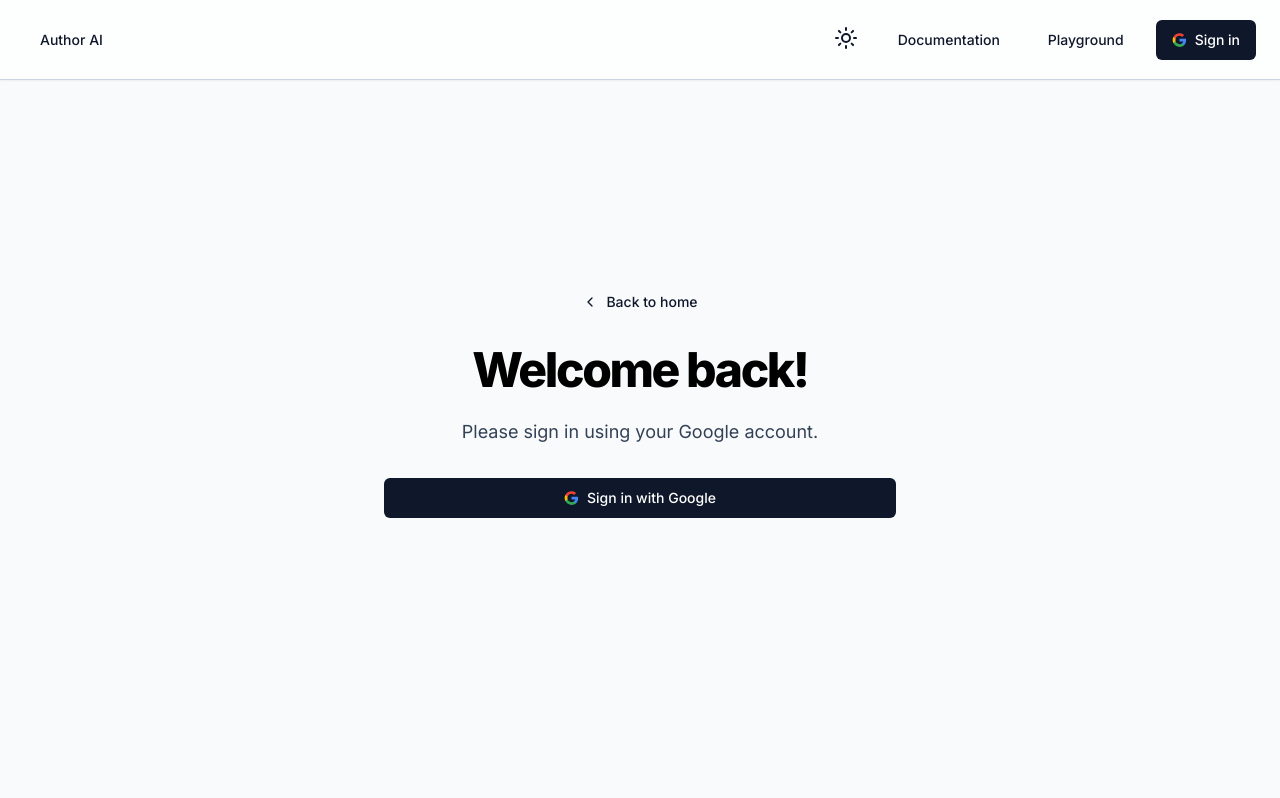
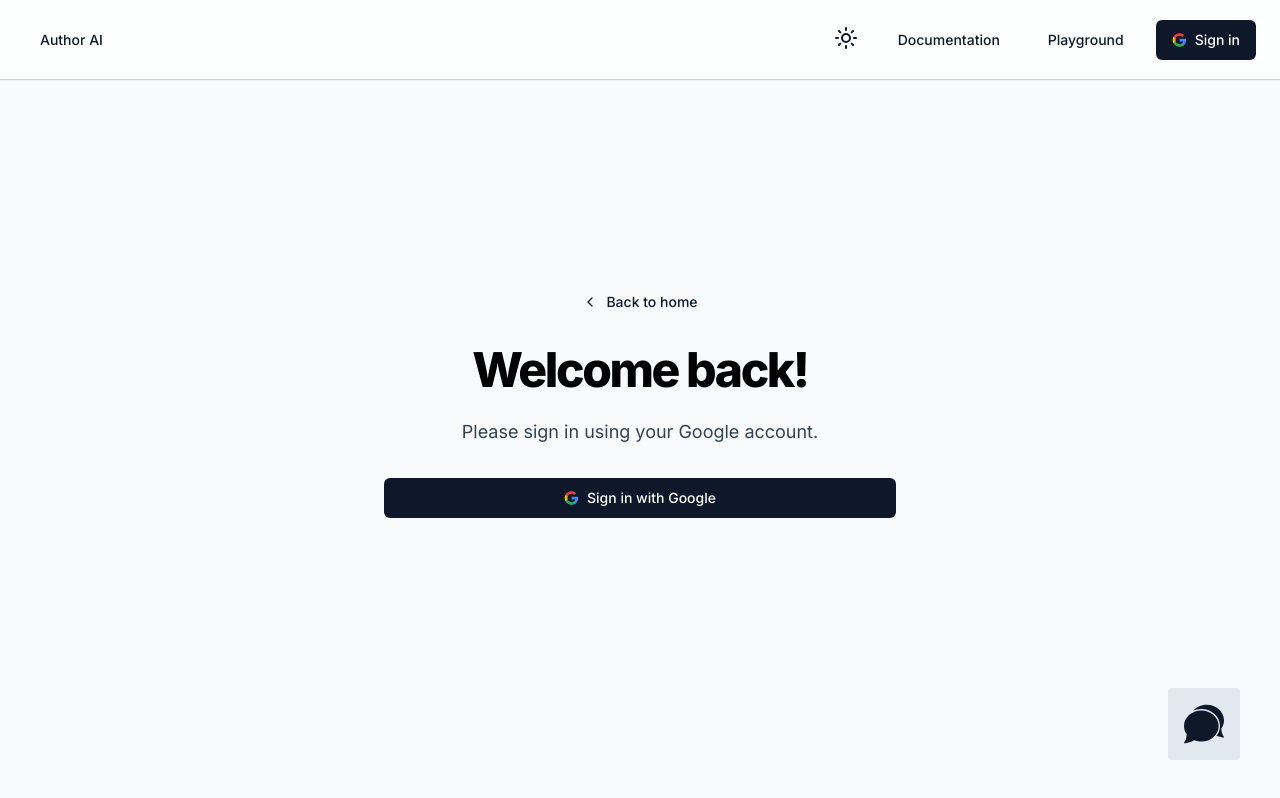
Before and after one commit to markkong30/writer-ai, a Next.js app: page /login in a window 1280 px wide. Built offline with nearby package versions, Linux system fonts and the light colour scheme; no server answers.

Commit message:
implement chatbot welcome msg

```diff
--- a/src/app/_app.tsx
+++ b/src/app/_app.tsx
@@ -1,12 +1,14 @@
 import { AppProps } from 'next/app';
 import Layout from './layout';
+import ChatBot from '@components/chatbot/ChatBot';
 
-function MyApp({ Component, pageProps }: AppProps) {
+function App({ Component, pageProps }: AppProps) {
   return (
     <Layout>
       <Component {...pageProps} />
+      <ChatBot />
     </Layout>
   );
 }
 
-export default MyApp;
+export default App;
--- a/src/app/layout.tsx
+++ b/src/app/layout.tsx
@@ -5,6 +5,7 @@ import { FC, ReactNode } from 'react';
 import Providers from './provider/Providers';
 import Navbar from '@components/navbar/Navbar';
 import { Toaster } from '@components/toast/Toast';
+import ChatBot from '@components/chatbot/ChatBot';
 
 const inter = Inter({ subsets: ['latin'] });
 
@@ -22,7 +23,7 @@ const Layout: FC<Props> = ({ children }) => {
         <Providers>
           <Navbar />
           <Toaster position='bottom-right' />
-
+          <ChatBot />
           {children}
         </Providers>
 
--- a/src/components/button/Button.tsx
+++ b/src/components/button/Button.tsx
@@ -22,7 +22,7 @@ const buttonVariants = cva(
       size: {
         default: 'h-10 py-2 px-4',
         sm: 'h-9 px-2 rounded-md',
-        lg: 'h-11 px-8 rounded-md',
+        lg: 'h-11 px-8 rounded-lg',
       },
     },
     defaultVariants: {
--- /dev/null
+++ b/src/components/chatbot/Chat.tsx
@@ -0,0 +1,5 @@
+const Chat = () => {
+  return <div className='text-white'>Chat</div>;
+};
+
+export default Chat;
--- /dev/null
+++ b/src/components/chatbot/ChatBot.tsx
@@ -0,0 +1,32 @@
+'use client';
+
+import { FC } from 'react';
+import Image from 'next/image';
+import ChatInterface from './ChatInterface';
+import { useChatBot } from './helpers';
+
+const ChatBot: FC = () => {
+  const { isOpen, setIsOpen, closeChat, completeWelcome, goToChat } =
+    useChatBot();
+
+  return (
+    <div className='fixed bottom-10 right-10 z-10'>
+      <button
+        className='p-4 bg-slate-200 dark:bg-slate-600 rounded'
+        type='button'
+        onClick={() => setIsOpen(prev => !prev)}
+      >
+        <Image src='/chat.svg' alt='chatbot' width={40} height={40} />
+      </button>
+      {isOpen && (
+        <ChatInterface
+          closeChat={closeChat}
+          completeWelcome={completeWelcome}
+          goToChat={goToChat}
+        />
+      )}
+    </div>
+  );
+};
+
+export default ChatBot;
--- /dev/null
+++ b/src/components/chatbot/ChatInterface.tsx
@@ -0,0 +1,31 @@
+import { motion } from 'framer-motion';
+import { FC } from 'react';
+import Welcome from './Welcome';
+import { X as Close } from 'lucide-react';
+import Chat from './Chat';
+
+type Props = {
+  closeChat: () => void;
+  completeWelcome: boolean;
+  goToChat: () => void;
+};
+
+const ChatInterface: FC<Props> = ({ closeChat, completeWelcome, goToChat }) => {
+  return (
+    <motion.div
+      className='absolute top-0 right-0 -translate-y-full shadow'
+      drag
+      dragMomentum={false}
+    >
+      {completeWelcome ? <Chat /> : <Welcome goToChat={goToChat} />}
+      <button
+        className='absolute top-4 right-4 text-slate-700 dark:text-white'
+        onClick={closeChat}
+      >
+        <Close width={20} height={20} />
+      </button>
+    </motion.div>
+  );
+};
+
+export default ChatInterface;
--- /dev/null
+++ b/src/components/chatbot/Welcome.tsx
@@ -0,0 +1,33 @@
+import { Button } from '@components/button/Button';
+import Heading from '@components/heading/Heading';
+import Paragraph from '@components/paragraph/Paragraph';
+import Image from 'next/image';
+import { FC } from 'react';
+
+type Props = {
+  goToChat: () => void;
+};
+
+const Welcome: FC<Props> = ({ goToChat }) => {
+  return (
+    <div className='relative w-[300px] h-[500px] px-4 pb-4 rounded-lg dark:bg-black flex flex-col justify-center items-center gap-8 text-center'>
+      <Image
+        src='/robot.gif'
+        width={200}
+        height={200}
+        alt=''
+        className='-mb-8 pointer-events-none'
+      />
+      <Heading size='xs'>Your AI Assistant</Heading>
+      <Paragraph size='sm'>
+        I can provide support, answer questions, and offer guidance on how to
+        use AuthorAI.
+      </Paragraph>
+      <Button size='lg' className='rounded-full' onClick={goToChat}>
+        START CHAT
+      </Button>
+    </div>
+  );
+};
+
+export default Welcome;
--- /dev/null
+++ b/src/components/chatbot/helpers.ts
@@ -0,0 +1,27 @@
+import {
+  LocalStorageKeys,
+  getLocalStorage,
+  setLocalStorage,
+} from '@lib/localStorage';
+import { useState } from 'react';
+
+export const useChatBot = () => {
+  const [isOpen, setIsOpen] = useState(false);
+  const [completeWelcome, setCompleteWelcome] = useState(
+    !!getLocalStorage(LocalStorageKeys.botWelcome),
+  );
+  const closeChat = () => setIsOpen(false);
+
+  const goToChat = () => {
+    setLocalStorage(LocalStorageKeys.botWelcome, true);
+    setCompleteWelcome(true);
+  };
+
+  return {
+    isOpen,
+    setIsOpen,
+    closeChat,
+    completeWelcome,
+    goToChat,
+  };
+};
--- a/src/components/paragraph/Paragraph.tsx
+++ b/src/components/paragraph/Paragraph.tsx
@@ -8,7 +8,8 @@ export const paragraphVariants = cva(
     variants: {
       size: {
         default: 'text-base sm:text-lg',
-        sm: 'text-sm sm:text-base',
+        sm: 'text-sm',
+        xs: 'text-xs',
       },
     },
     defaultVariants: {
--- /dev/null
+++ b/src/lib/localStorage.ts
@@ -0,0 +1,14 @@
+export enum LocalStorageKeys {
+  botWelcome = 'aai-bot-welcome',
+}
+
+export const setLocalStorage = <T>(key: LocalStorageKeys, value: T): void =>
+  window?.localStorage?.setItem(key, JSON.stringify(value));
+
+export const getLocalStorage = <T>(key: LocalStorageKeys): T | null => {
+  const value = window?.localStorage?.getItem(key);
+  if (value) {
+    return JSON.parse(value) as T;
+  }
+  return null;
+};
```
Also changed, not shown: public/chat.svg (added), public/robot.gif (added).
